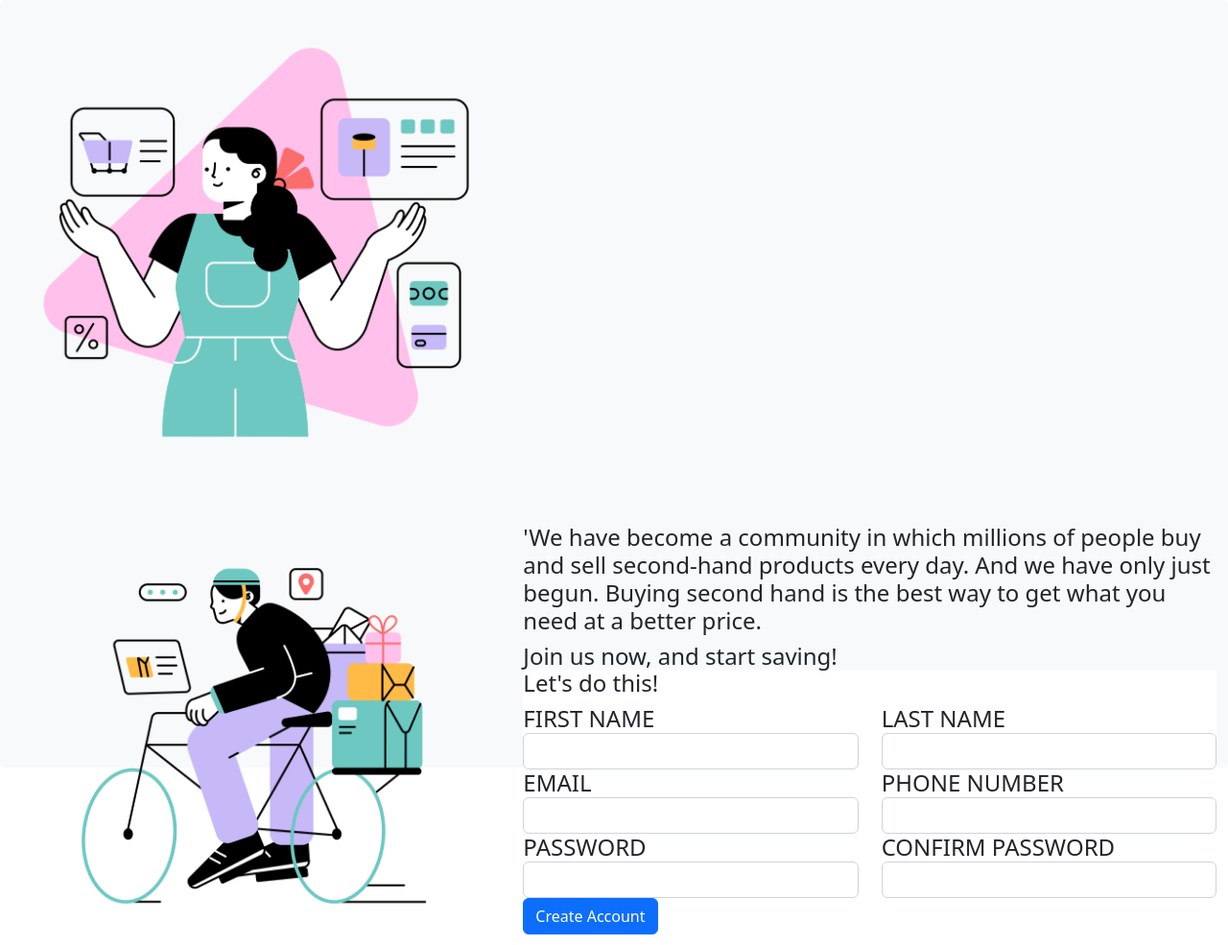
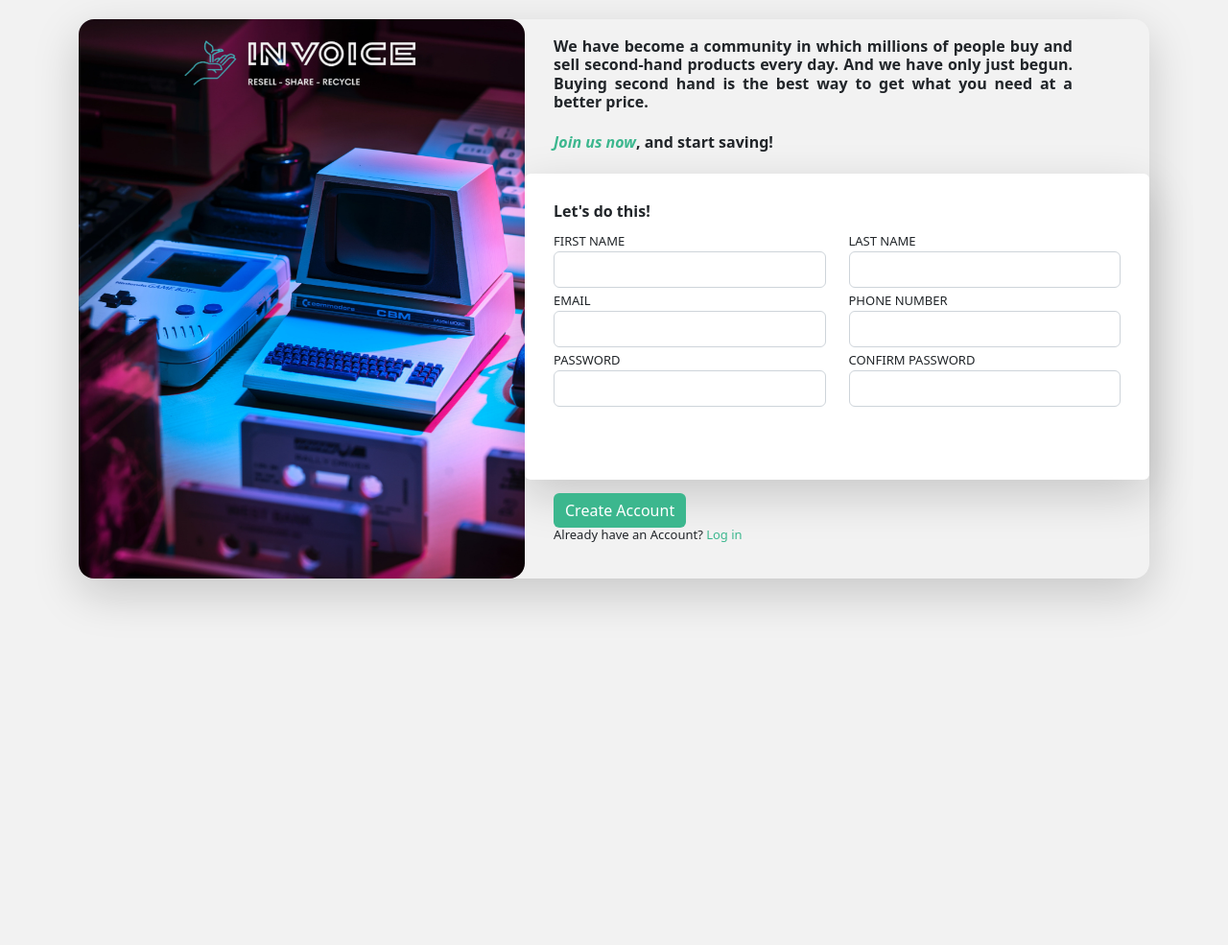
Before and after one commit to dLucs/Sign-up-Form, a plain HTML site: page index.html in a window 1280 px wide. Shown: the top 985 px of the page at 96% size. After the commit the page ends 800 px from the top, so only its background shows below. Drawn offline with nearby package versions, Linux system fonts and the light colour scheme.

Commit message:
finished styling and functionality

```diff
--- a/index.html
+++ b/index.html
@@ -12,39 +12,35 @@
       integrity="sha384-0evHe/X+R7YkIZDRvuzKMRqM+OrBnVFBL6DOitfPri4tjfHxaWutUpFmBp4vmVor"
       crossorigin="anonymous"
     />
+    <link rel="stylesheet" href="styles.css" />
   </head>
   <body>
-    <div class="container-xxl bg-light rounded">
-      <div class="row vh-100">
-        <div class="col-5">
+    <section class="form">
+      <div class="container">
+        <div class="row shadow-lg mb-5 rounded-4 p-0 m-0 gx-0">
+          <div class="col-lg-5 p-0">
             <img
-            class="img-fluid"
-            src="img/DrawKit Vector Illustration Black Friday & Online Shopping (5).png"
+              class="img-fluid rounded-4"
+              src="img/lorenzo-herrera-p0j-mE6mGo4-unsplash2.jpg"
               alt="Girl-Shopping"
             />
-
-          <img
-            src="img/DrawKit Vector Illustration Black Friday & Online Shopping (7).png"
-            alt="Delivery"
-            class="img-fluid"
-          />
-          <img
-            class="img-fluid"
-            src="img/DrawKit Vector Illustration Black Friday & Online Shopping (8).png"
-            alt="Girl-Cart"
-          />
           </div>
-        <div class="col-7 align-self-center">
-          <h4>
-            'We have become a community in which millions of people buy and sell
-            second-hand products every day. And we have only just begun. Buying
-            second hand is the best way to get what you need at a better
-            price.
-          </h4>
-          <h4>
-           Join us now, and start saving!
-          <form class="bg-white">
-            <h4>Let's do this!</h4>
+          <div class="col-lg-7 m-auto ps-15" id="right">
+            <h6 class="info">
+              <strong>
+                We have become a community in which millions of people buy and
+                sell second-hand products every day. And we have only just
+                begun. Buying second hand is the best way to get what you need
+                at a better price.</strong
+              >
+            </h6>
+            <h6 class="info">
+              <strong
+                ><span id="join">Join us now</span>, and start saving!</strong
+              >
+            </h6>
+            <form class="bg-white shadow-lg mb-5 rounded" id="form">
+              <h6><strong>Let's do this!</strong></h6>
               <div class="row g-8">
                 <div class="col">
                   <label for="first">FIRST NAME</label>
@@ -53,6 +49,7 @@
                     class="form-control"
                     id="first"
                     aria-label="First name"
+                    required
                   />
                 </div>
                 <div class="col">
@@ -62,6 +59,7 @@
                     class="form-control"
                     id="last"
                     aria-label="Last name"
+                    required
                   />
                 </div>
               </div>
@@ -73,15 +71,17 @@
                     class="form-control"
                     id="email"
                     aria-label="email"
+                    required
                   />
                 </div>
                 <div class="col">
                   <label for="phone">PHONE NUMBER</label>
                   <input
-                  type="number"
+                    type="text"
                     class="form-control"
                     id="phone"
                     aria-label="phone number"
+                    required
                   />
                 </div>
               </div>
@@ -93,6 +93,7 @@
                     class="form-control"
                     id="password"
                     aria-label="password"
+                    required
                   />
                 </div>
                 <div class="col">
@@ -102,14 +103,20 @@
                     class="form-control"
                     id="confirm"
                     aria-label="confirm"
+                    required
                   />
                 </div>
               </div>
+              <button type="submit" class="btn btn-primary" id="create">
+                Create Account
+              </button>
             </form>
-          <button type="submit" class="btn btn-primary">Create Account</button>
+
+            <p>Already have an Account? <a href="url">Log in</a></p>
           </div>
         </div>
       </div>
+    </section>
     <!-- JavaScript Bundle with Popper -->
     <script
       src="https://cdn.jsdelivr.net/npm/bootstrap@5.2.0-beta1/dist/js/bootstrap.bundle.min.js"
--- /dev/null
+++ b/styles.css
@@ -0,0 +1,62 @@
+html {
+  box-sizing: border-box;
+  max-height: 100vh;
+}
+body {
+  background-color: rgb(242, 242, 242);
+}
+
+.container {
+  margin-top: 20px;
+}
+
+label {
+  font-size: small;
+}
+
+.info {
+  padding-left: 30px;
+  padding-right: 30px;
+  padding-bottom: 15px;
+  text-align: justify;
+  margin-right: 50px;
+}
+#form {
+  padding: 30px;
+  margin: 0;
+}
+
+#create {
+  background-color: rgb(60, 183, 142);
+  margin-top: 10px;
+  transform: translateY(80px);
+
+  border: 0px;
+}
+p {
+  margin-left: 30px;
+  font-size: small;
+}
+a {
+  color: rgb(60, 183, 142);
+  text-decoration: none;
+}
+a:visited {
+  color: rgb(60, 183, 142);
+}
+@media (min-width: 1600px) {
+  html {
+    zoom: 130%;
+  }
+}
+
+@media (min-width: 2000px) {
+  html {
+    zoom: 200%;
+  }
+}
+
+#join {
+  font-style: italic;
+  color: rgb(60, 183, 142);
+}
```
Also changed, not shown: img/DrawKit Vector Illustration Black Friday & Online Shopping (5).png (deleted), img/DrawKit Vector Illustration Black Friday & Online Shopping (7).png (deleted), img/DrawKit Vector Illustration Black Friday & Online Shopping (8).png (deleted), img/logo-removebg-preview.png (added), img/logo.PNG (added), img/lorenzo-herrera-p0j-mE6mGo4-unsplash2.jpg (added), 1 other file. Lines whose indentation alone changed are shown as unchanged.
